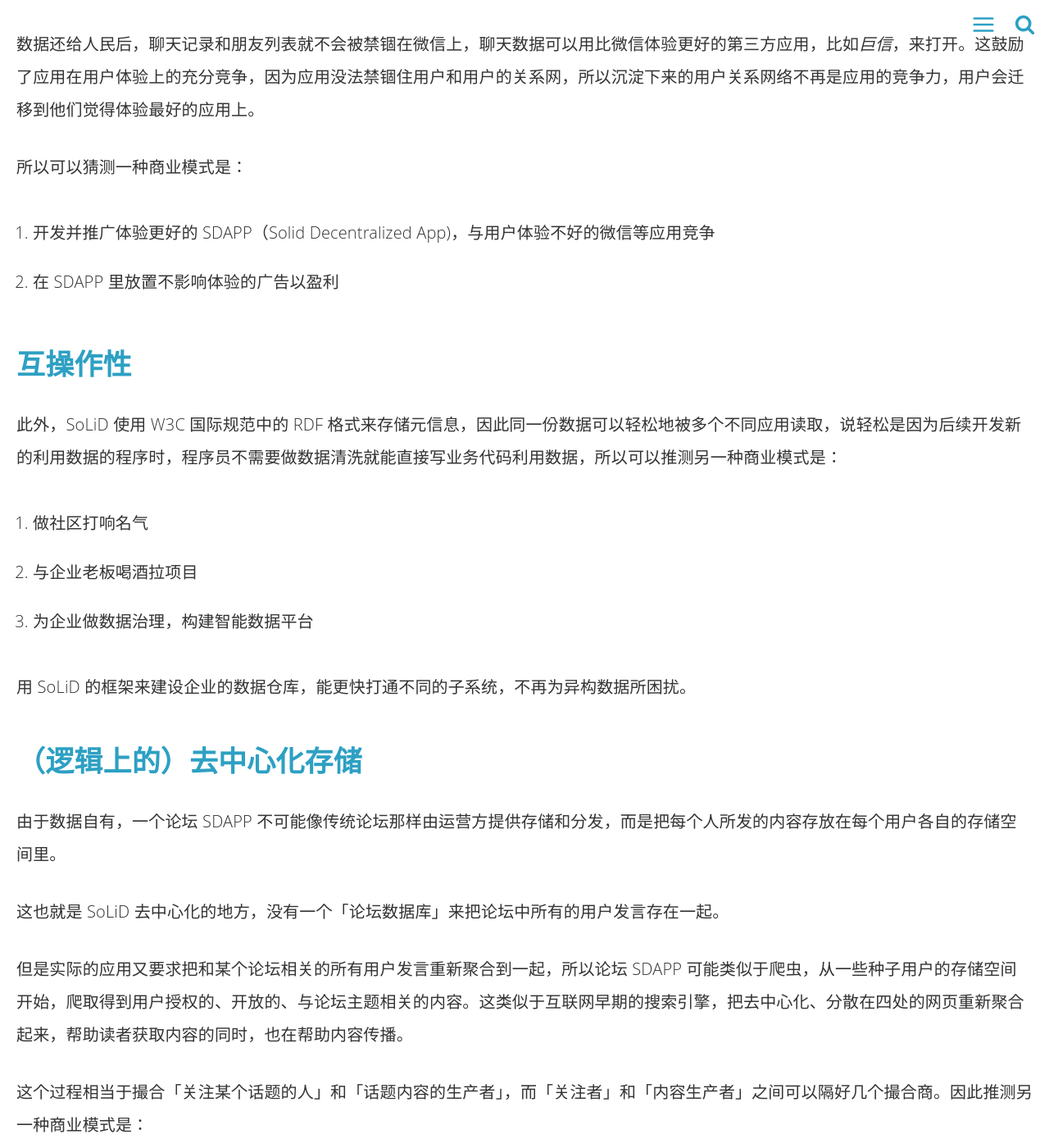
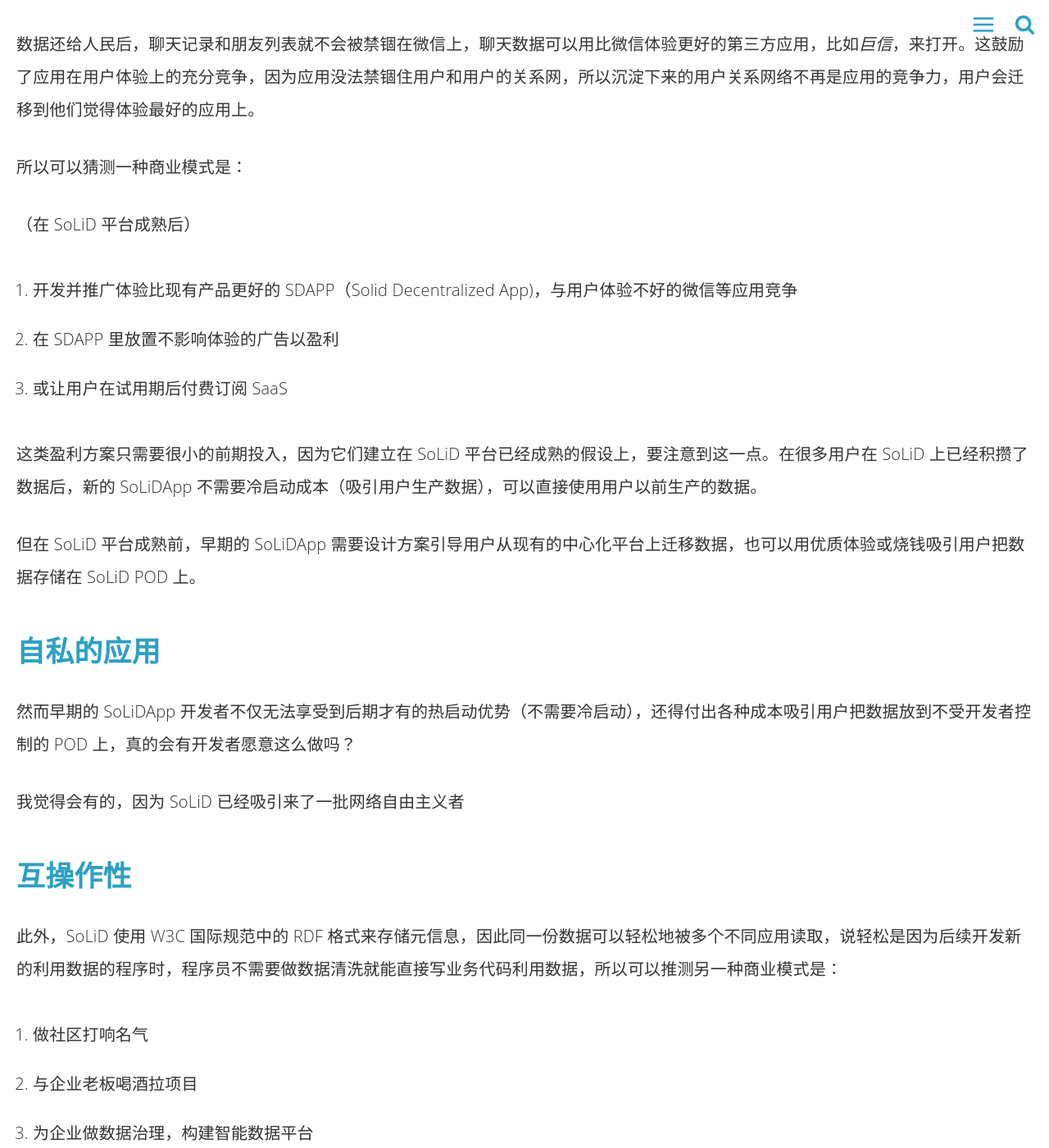
Before and after one commit to linonetwo/linonetwo.github.io, a Jekyll site: the page built from _posts/2018-12-02-SoLiD商业模式与语义网商业模式.md, in a window 1280 px wide and 1400 px high, scrolled down 1549 px. Shown: the whole window at 82% size. Built offline with Jekyll 4.4.1, drawn with Linux system fonts in a browser that asks for light colours; comment, search, counter and statistics services are not loaded.

Commit message:
Update 2018-12-02-SoLiD商业模式与语义网商业模式.md

```diff
--- a/_posts/2018-12-02-SoLiD商业模式与语义网商业模式.md
+++ b/_posts/2018-12-02-SoLiD商业模式与语义网商业模式.md
@@ -38,8 +38,21 @@
 
 所以可以猜测一种商业模式是：
 
-1. 开发并推广体验更好的 SDAPP（Solid Decentralized App)，与用户体验不好的微信等应用竞争
+（在 SoLiD 平台成熟后）
+
+1. 开发并推广体验比现有产品更好的 SDAPP（Solid Decentralized App)，与用户体验不好的微信等应用竞争
 2. 在 SDAPP 里放置不影响体验的广告以盈利
+3. 或让用户在试用期后付费订阅 SaaS
+
+这类盈利方案只需要很小的前期投入，因为它们建立在 SoLiD 平台已经成熟的假设上，要注意到这一点。在很多用户在 SoLiD 上已经积攒了数据后，新的 SoLiDApp 不需要冷启动成本（吸引用户生产数据），可以直接使用用户以前生产的数据。
+
+但在 SoLiD 平台成熟前，早期的 SoLiDApp 需要设计方案引导用户从现有的中心化平台上迁移数据，也可以用优质体验或烧钱吸引用户把数据存储在 SoLiD POD 上。
+
+## 自私的应用
+
+然而早期的 SoLiDApp 开发者不仅无法享受到后期才有的热启动优势（不需要冷启动），还得付出各种成本吸引用户把数据放到不受开发者控制的 POD 上，真的会有开发者愿意这么做吗？
+
+我觉得会有的，因为 SoLiD 已经吸引来了一批网络自由主义者
 
 ## 互操作性
 
```
